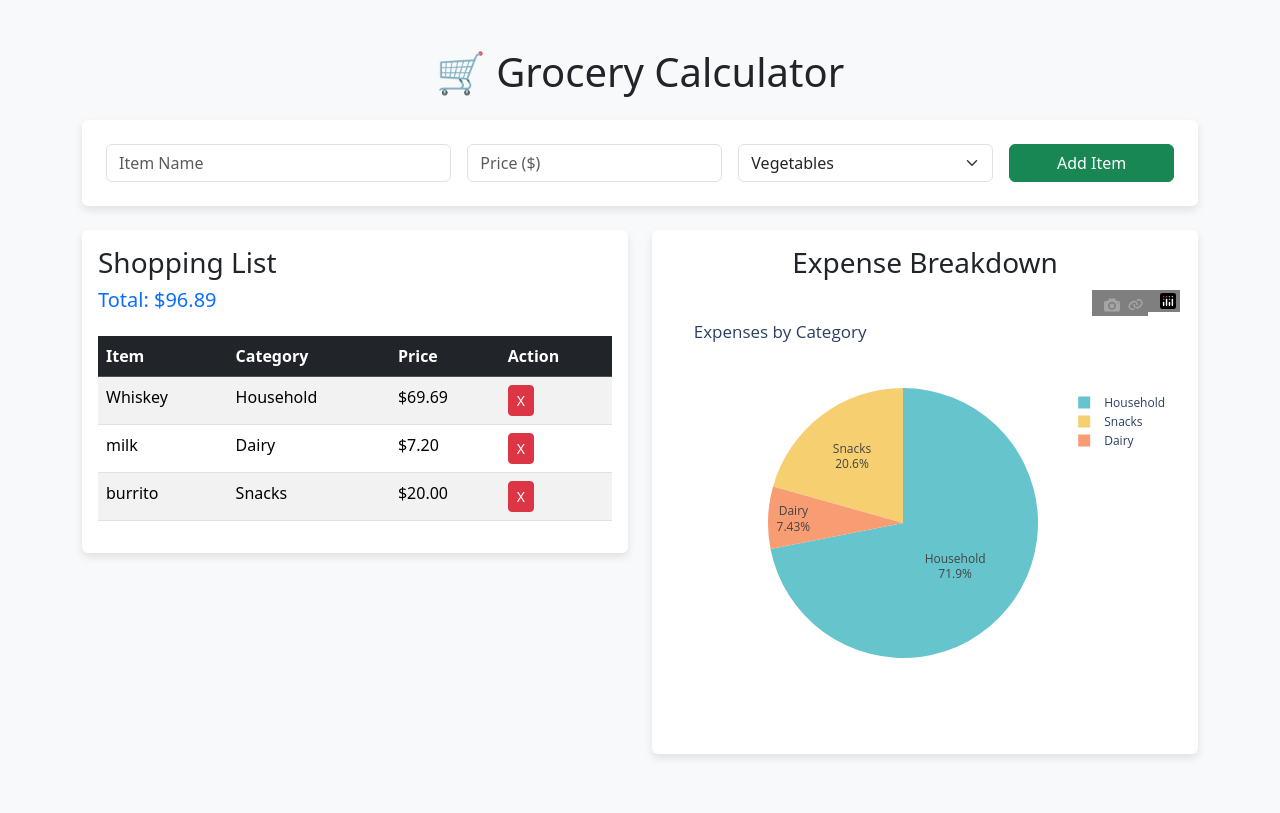
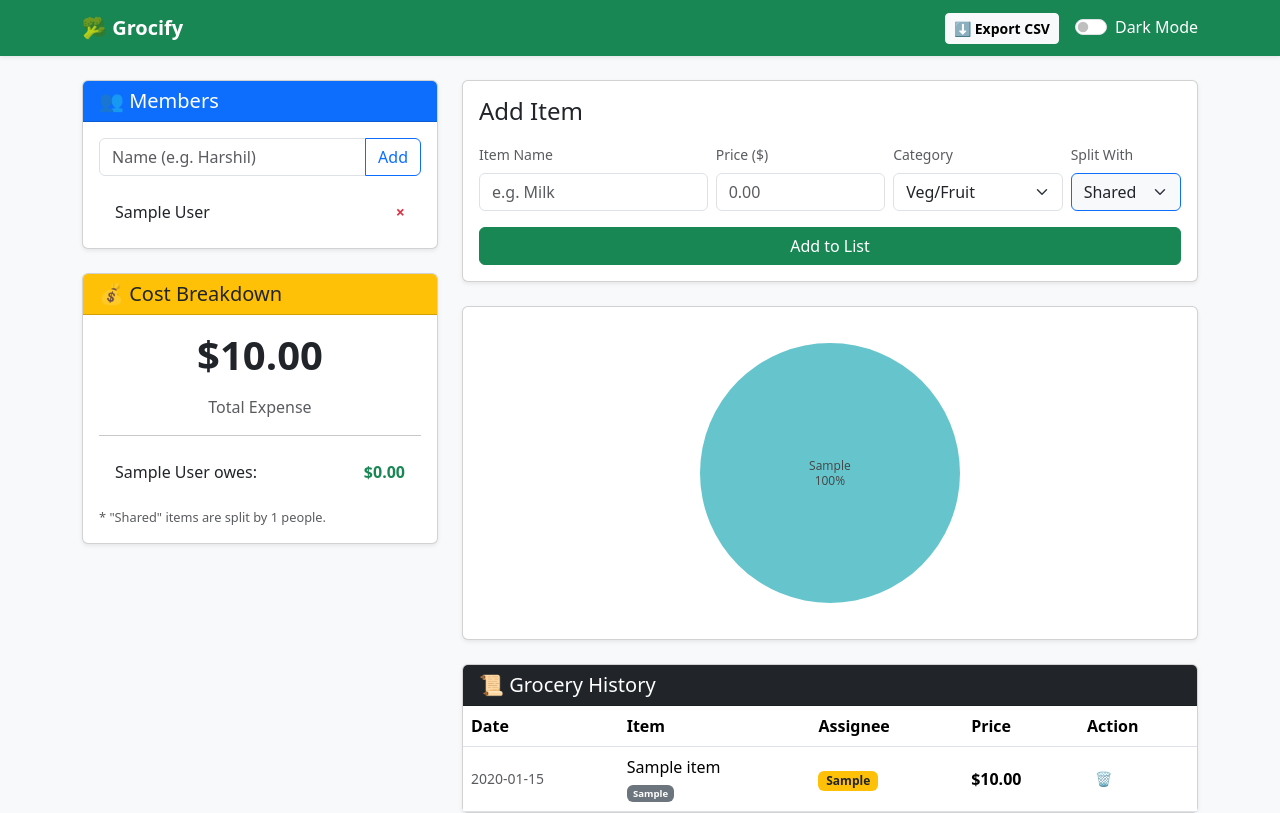
Before and after one commit to HarshilDer/Fun1, a Flask app: page / in a window 1280 px wide. Before the commit the page ends 758 px from the top, so only its background shows below. Run offline with Flask 3, Linux system fonts and the light colour scheme; tables that the repository leaves empty hold one stand-in row (values such as "Sample post"); some libraries are stand-ins or nearby versions.

Commit message:
Added Visual modes, Shared breakdowns

```diff
--- a/main.py
+++ b/main.py
@@ -1,115 +1,185 @@
-from flask import Flask, render_template, request, redirect, url_for
+from flask import Flask, render_template, request, redirect, url_for, send_file
 from flask_sqlalchemy import SQLAlchemy
 import pandas as pd
 import plotly.express as px
 import plotly.io as pio
 import os
+from datetime import datetime
+import io
 
 app = Flask(__name__)
 
-# --- DATABASE CONFIGURATION ---
-# We explicitly set the absolute path you requested.
-# The 4 slashes (sqlite:////) are required for absolute paths on macOS/Linux.
+# --- ⚙️ SETTINGS ---
+# SET THIS TO TRUE to fix your error (Wipes DB on start).
+# SET TO FALSE later to keep your data.
+RESET_DB_ON_START = True
+
+# --- CONFIGURATION ---
+# Hardcoded absolute path as requested
 specific_path = "/Users/harshil/Desktop/grocery-app/grocery.db"
 app.config['SQLALCHEMY_DATABASE_URI'] = f'sqlite:///{specific_path}'
 app.config['SQLALCHEMY_TRACK_MODIFICATIONS'] = False
 
-print(f"✅ Database configured to: {specific_path}")
-
 db = SQLAlchemy(app)
 
 
-# --- DATABASE MODEL ---
+# --- DATABASE MODELS ---
+class Member(db.Model):
+    id = db.Column(db.Integer, primary_key=True)
+    name = db.Column(db.String(50), nullable=False, unique=True)
+
+
 class GroceryItem(db.Model):
     id = db.Column(db.Integer, primary_key=True)
     name = db.Column(db.String(100), nullable=False)
     price = db.Column(db.Float, nullable=False)
     category = db.Column(db.String(50), nullable=False)
+    assigned_to = db.Column(db.String(50), nullable=False)
+    date_added = db.Column(db.String(20), default=datetime.now().strftime("%Y-%m-%d"))
 
 
-# --- CREATE TABLES ---
+# --- INITIALIZATION ---
 with app.app_context():
-    # Check if the folder actually exists before trying to create the DB
-    folder_path = os.path.dirname(specific_path)
-    if not os.path.exists(folder_path):
-        print(f"⚠️ Warning: The folder '{folder_path}' does not exist.")
-        print("Please create the folder 'grocery-app' on your Desktop first.")
-    else:
+    # 1. Check if we need to wipe the DB (Fixes schema errors)
+    if RESET_DB_ON_START:
         try:
-            db.create_all()
-            print("✅ Database connected and tables ready.")
+            db.drop_all()  # This deletes tables internally (bypasses file locks)
+            print("⚠️ DATABASE WIPED: Started fresh as requested.")
         except Exception as e:
-            print(f"❌ Error creating database: {e}")
-            print(
-                "Tip: Check 'System Settings > Privacy & Security > Files and Folders' to ensure Terminal/PyCharm has access.")
+            print(f"Note: Could not drop tables (might be first run): {e}")
+
+    # 2. Create the tables
+    try:
+        db.create_all()
+        print(f"✅ Grocify Database Ready at: {specific_path}")
+    except Exception as e:
+        print(f"❌ Critical Error: {e}")
 
 
 # --- ROUTES ---
 
 @app.route('/', methods=['GET', 'POST'])
 def index():
-    # 1. Handle Adding Items
+    # --- HANDLE FORMS ---
     if request.method == 'POST':
-        name = request.form.get('name')
-        price = request.form.get('price')
-        category = request.form.get('category')
+        # A. Add Member
+        if 'add_member' in request.form:
+            member_name = request.form.get('member_name')
+            if member_name:
+                exists = Member.query.filter_by(name=member_name).first()
+                if not exists:
+                    db.session.add(Member(name=member_name))
+                    db.session.commit()
 
-        if name and price:
-            try:
-                new_item = GroceryItem(name=name, price=float(price), category=category)
+        # B. Add Item
+        elif 'add_item' in request.form:
+            name = request.form.get('name')
+            price = request.form.get('price')
+            category = request.form.get('category')
+            assigned_to = request.form.get('assigned_to')
+
+            if name and price:
+                new_item = GroceryItem(
+                    name=name,
+                    price=float(price),
+                    category=category,
+                    assigned_to=assigned_to,
+                    date_added=datetime.now().strftime("%Y-%m-%d")
+                )
                 db.session.add(new_item)
                 db.session.commit()
-                print(f"Added item: {name}")
-            except Exception as e:
-                print(f"Error adding item: {e}")
+
         return redirect(url_for('index'))
 
-    # 2. Fetch Items
-    try:
-        items = GroceryItem.query.all()
-    except Exception as e:
-        print(f"Error fetching data: {e}")
-        items = []
+    # --- FETCH DATA ---
+    members = Member.query.all()
+    items = GroceryItem.query.all()
 
-    # 3. Handle Empty State
-    if not items:
-        return render_template('index.html', items=[], chart_html="", total=0)
+    # --- CALCULATE SPLITS ---
+    member_names = [m.name for m in members]
+    member_totals = {name: 0.0 for name in member_names}
+    total_cost = 0.0
 
-    # 4. Process Data with Pandas
-    data = [{'id': i.id, 'name': i.name, 'price': i.price, 'category': i.category} for i in items]
+    for item in items:
+        total_cost += item.price
+
+        if item.assigned_to == 'Shared':
+            # Split logic: Divide price by ALL members
+            if len(member_names) > 0:
+                split_amount = item.price / len(member_names)
+                for name in member_names:
+                    member_totals[name] += split_amount
+        elif item.assigned_to in member_totals:
+            # Direct assignment
+            member_totals[item.assigned_to] += item.price
+
+    # --- GENERATE CHART ---
+    chart_html = ""
+    if items:
+        data = [{'Category': i.category, 'Price': i.price} for i in items]
+        df = pd.DataFrame(data)
+        df_grouped = df.groupby('Category')['Price'].sum().reset_index()
+
+        fig = px.pie(df_grouped, values='Price', names='Category',
+                     color_discrete_sequence=px.colors.qualitative.Pastel)
+        fig.update_layout(
+            paper_bgcolor='rgba(0,0,0,0)',
+            plot_bgcolor='rgba(0,0,0,0)',
+            margin=dict(t=20, b=20, l=20, r=20),
+            height=300,
+            showlegend=False
+        )
+        fig.update_traces(textposition='inside', textinfo='percent+label')
+        chart_html = pio.to_html(fig, full_html=False, config={'displayModeBar': False})
+
+    return render_template('index.html',
+                           items=items,
+                           members=members,
+                           total=total_cost,
+                           member_totals=member_totals,
+                           chart_html=chart_html)
+
+
+@app.route('/delete_item/<int:id>')
+def delete_item(id):
+    item = GroceryItem.query.get(id)
+    if item:
+        db.session.delete(item)
+        db.session.commit()
+    return redirect(url_for('index'))
+
+
+@app.route('/delete_member/<int:id>')
+def delete_member(id):
+    member = Member.query.get(id)
+    if member:
+        db.session.delete(member)
+        db.session.commit()
+    return redirect(url_for('index'))
+
+
+@app.route('/export')
+def export_csv():
+    items = GroceryItem.query.all()
+    # Create clean data dictionary
+    data = [{
+        'Date Added': i.date_added,
+        'Item Name': i.name,
+        'Price': i.price,
+        'Category': i.category,
+        'Assigned To': i.assigned_to
+    } for i in items]
+
     df = pd.DataFrame(data)
 
-    # Calculate Total
-    total_cost = df['price'].sum()
+    buffer = io.BytesIO()
+    df.to_csv(buffer, index=False)
+    buffer.seek(0)
 
-    # 5. Generate Plotly Chart
-    if not df.empty:
-        df_grouped = df.groupby('category')['price'].sum().reset_index()
-
-        fig = px.pie(df_grouped, values='price', names='category',
-                     title='Expenses by Category',
-                     color_discrete_sequence=px.colors.qualitative.Pastel)
-
-        fig.update_traces(textposition='inside', textinfo='percent+label')
-        fig.update_layout(paper_bgcolor='rgba(0,0,0,0)', plot_bgcolor='rgba(0,0,0,0)')
-
-        chart_html = pio.to_html(fig, full_html=False)
-    else:
-        chart_html = ""
-
-    return render_template('index.html', items=items, chart_html=chart_html, total=total_cost)
-
-
-@app.route('/delete/<int:id>')
-def delete_item(id):
-    try:
-        item = GroceryItem.query.get(id)
-        if item:
-            db.session.delete(item)
-            db.session.commit()
-    except Exception as e:
-        print(f"Error deleting item: {e}")
-    return redirect(url_for('index'))
+    return send_file(buffer,
+                     as_attachment=True,
+                     download_name=f"grocify_list_{datetime.now().strftime('%Y-%m-%d')}.csv",
+                     mimetype='text/csv')
 
 
 if __name__ == '__main__':
--- a/templates/index.html
+++ b/templates/index.html
@@ -1,34 +1,106 @@
 <!DOCTYPE html>
-<html lang="en">
+<html lang="en" data-bs-theme="light">
 <head>
     <meta charset="UTF-8">
     <meta name="viewport" content="width=device-width, initial-scale=1.0">
-    <title>Grocery Calculator</title>
+    <title>Grocify - Smart Splitter</title>
     <link rel="stylesheet" href="{{ url_for('static', filename='css/bootstrap.min.css') }}">
-
     <style>
-        body { background-color: #f8f9fa; }
-        .card { box-shadow: 0 4px 8px rgba(0,0,0,0.1); border: none; }
-        .chart-container { min-height: 400px; }
+        body { transition: background-color 0.3s, color 0.3s; }
+        .card { transition: background-color 0.3s, border-color 0.3s; }
+        .table { transition: color 0.3s; }
     </style>
 </head>
-<body>
+<body class="bg-body-tertiary">
 
-<div class="container mt-5">
-    <h1 class="text-center mb-4">🛒 Grocery Calculator</h1>
+<nav class="navbar navbar-expand-lg navbar-dark bg-success mb-4 shadow-sm">
+    <div class="container">
+        <a class="navbar-brand fw-bold" href="#">🥦 Grocify</a>
+        <div class="d-flex align-items-center gap-3">
+            <a href="/export" class="btn btn-light btn-sm fw-bold">⬇ Export CSV</a>
+            <div class="form-check form-switch text-white">
+                <input class="form-check-input" type="checkbox" id="themeSwitch">
+                <label class="form-check-label" for="themeSwitch">Dark Mode</label>
+            </div>
+        </div>
+    </div>
+</nav>
 
-    <div class="card p-4 mb-4">
-        <form action="/" method="POST" class="row g-3 align-items-center">
+<div class="container">
+
+    {% if items|length == 0 and members|length == 0 %}
+    <div class="alert alert-info text-center" role="alert">
+        👋 <strong>Welcome to Grocify!</strong> Start by adding Members (left), then add your Grocery Items (right).
+    </div>
+    {% endif %}
+
+    <div class="row">
+        <div class="col-md-4 mb-4">
+
+            <div class="card shadow-sm mb-4">
+                <div class="card-header bg-primary text-white">
+                    <h5 class="mb-0">👥 Members</h5>
+                </div>
+                <div class="card-body">
+                    <form action="/" method="POST" class="input-group mb-3">
+                        <input type="text" name="member_name" class="form-control" placeholder="Name (e.g. Harshil)" required>
+                        <button type="submit" name="add_member" class="btn btn-outline-primary">Add</button>
+                    </form>
+
+                    <ul class="list-group list-group-flush">
+                        {% for member in members %}
+                        <li class="list-group-item d-flex justify-content-between align-items-center">
+                            {{ member.name }}
+                            <a href="/delete_member/{{ member.id }}" class="text-danger fw-bold text-decoration-none" title="Remove Member">&times;</a>
+                        </li>
+                        {% else %}
+                        <li class="list-group-item text-muted text-center small">No members added yet.</li>
+                        {% endfor %}
+                    </ul>
+                </div>
+            </div>
+
+            <div class="card shadow-sm">
+                <div class="card-header bg-warning text-dark">
+                    <h5 class="mb-0">💰 Cost Breakdown</h5>
+                </div>
+                <div class="card-body">
+                    <h2 class="text-center display-6 fw-bold mb-3">${{ "%.2f"|format(total) }}</h2>
+                    <p class="text-center text-muted">Total Expense</p>
+                    <hr>
+                    <ul class="list-group list-group-flush">
+                        {% for name, amount in member_totals.items() %}
+                        <li class="list-group-item d-flex justify-content-between">
+                            <span>{{ name }} owes:</span>
+                            <span class="fw-bold text-success">${{ "%.2f"|format(amount) }}</span>
+                        </li>
+                        {% endfor %}
+                    </ul>
+                    <div class="mt-3 text-muted" style="font-size: 0.8rem;">
+                        * "Shared" items are split by {{ members|length }} people.
+                    </div>
+                </div>
+            </div>
+        </div>
+
+        <div class="col-md-8">
+
+            <div class="card shadow-sm mb-4">
+                <div class="card-body">
+                    <h4 class="card-title mb-3">Add Item</h4>
+                    <form action="/" method="POST" class="row g-2">
                         <div class="col-md-4">
-                <input type="text" name="name" class="form-control" placeholder="Item Name" required>
+                            <label class="form-label small text-muted">Item Name</label>
+                            <input type="text" name="name" class="form-control" placeholder="e.g. Milk" required>
                         </div>
                         <div class="col-md-3">
-                <input type="number" step="0.01" name="price" class="form-control" placeholder="Price ($)" required>
+                            <label class="form-label small text-muted">Price ($)</label>
+                            <input type="number" step="0.01" name="price" class="form-control" placeholder="0.00" required>
                         </div>
                         <div class="col-md-3">
+                             <label class="form-label small text-muted">Category</label>
                             <select name="category" class="form-select">
-                    <option value="Vegetables">Vegetables</option>
-                    <option value="Fruits">Fruits</option>
+                                <option value="Veg/Fruit">Veg/Fruit</option>
                                 <option value="Dairy">Dairy</option>
                                 <option value="Meat">Meat</option>
                                 <option value="Snacks">Snacks</option>
@@ -36,23 +108,40 @@
                             </select>
                         </div>
                         <div class="col-md-2">
-                <button type="submit" class="btn btn-success w-100">Add Item</button>
+                             <label class="form-label small text-muted">Split With</label>
+                            <select name="assigned_to" class="form-select bg-light border-primary" required>
+                                <option value="Shared">Shared</option>
+                                {% for member in members %}
+                                <option value="{{ member.name }}">{{ member.name }}</option>
+                                {% endfor %}
+                            </select>
+                        </div>
+                        <div class="col-12 mt-3">
+                            <button type="submit" name="add_item" class="btn btn-success w-100">Add to List</button>
                         </div>
                     </form>
                 </div>
+            </div>
 
-    <div class="row">
-        <div class="col-md-6">
-            <div class="card p-3">
-                <h3 class="card-title">Shopping List</h3>
-                <h5 class="text-primary">Total: ${{ "%.2f"|format(total) }}</h5>
+            {% if chart_html %}
+            <div class="card shadow-sm mb-4">
+                <div class="card-body text-center">
+                    {{ chart_html | safe }}
+                </div>
+            </div>
+            {% endif %}
 
+            <div class="card shadow-sm">
+                <div class="card-header bg-dark text-white">
+                    <h5 class="mb-0">📜 Grocery History</h5>
+                </div>
                 <div class="table-responsive">
-                    <table class="table table-striped table-hover mt-3">
-                        <thead class="table-dark">
+                    <table class="table table-hover mb-0 align-middle">
+                        <thead>
                             <tr>
+                                <th>Date</th>
                                 <th>Item</th>
-                                <th>Category</th>
+                                <th>Assignee</th>
                                 <th>Price</th>
                                 <th>Action</th>
                             </tr>
@@ -60,36 +149,50 @@
                         <tbody>
                             {% for item in items %}
                             <tr>
-                                <td>{{ item.name }}</td>
-                                <td>{{ item.category }}</td>
-                                <td>${{ "%.2f"|format(item.price) }}</td>
+                                <td class="small text-muted">{{ item.date_added }}</td>
+                                <td>{{ item.name }} <br> <span class="badge bg-secondary" style="font-size:0.6em">{{ item.category }}</span></td>
                                 <td>
-                                    <a href="/delete/{{ item.id }}" class="btn btn-danger btn-sm">X</a>
+                                    {% if item.assigned_to == 'Shared' %}
+                                    <span class="badge bg-info text-dark">Shared</span>
+                                    {% else %}
+                                    <span class="badge bg-warning text-dark">{{ item.assigned_to }}</span>
+                                    {% endif %}
+                                </td>
+                                <td class="fw-bold">${{ "%.2f"|format(item.price) }}</td>
+                                <td>
+                                    <a href="/delete_item/{{ item.id }}" class="btn btn-outline-danger btn-sm" style="border:0;">🗑</a>
                                 </td>
                             </tr>
                             {% endfor %}
-
-                            {% if items|length == 0 %}
-                            <tr>
-                                <td colspan="4" class="text-center text-muted">No items added yet.</td>
-                            </tr>
-                            {% endif %}
                         </tbody>
                     </table>
                 </div>
             </div>
-        </div>
 
-        <div class="col-md-6">
-            <div class="card p-3">
-                <h3 class="card-title text-center">Expense Breakdown</h3>
-                <div class="chart-container">
-                    {{ chart_html | safe }}
-                </div>
-            </div>
         </div>
     </div>
 </div>
 
+<script>
+    // Theme Switch Logic
+    const themeSwitch = document.getElementById('themeSwitch');
+    const htmlElement = document.documentElement;
+
+    if(localStorage.getItem('theme') === 'dark') {
+        htmlElement.setAttribute('data-bs-theme', 'dark');
+        themeSwitch.checked = true;
+    }
+
+    themeSwitch.addEventListener('change', () => {
+        if (themeSwitch.checked) {
+            htmlElement.setAttribute('data-bs-theme', 'dark');
+            localStorage.setItem('theme', 'dark');
+        } else {
+            htmlElement.setAttribute('data-bs-theme', 'light');
+            localStorage.setItem('theme', 'light');
+        }
+    });
+</script>
+
 </body>
 </html>
```
Also changed, not shown: grocery.db. Lines whose indentation alone changed are shown as unchanged.
